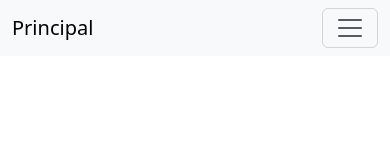
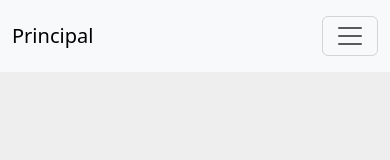
Before and after one commit to RomioCris/PreEntrega2RomioCristian, a plain HTML site: page index.html in a window 390 px wide. Drawn offline with nearby package versions, Linux system fonts and the light colour scheme.

Commit message:
Agrego css responsive y modifico la ruta del responsive css en el index sin el swiper

```diff
--- a/index.html
+++ b/index.html
@@ -5,7 +5,18 @@
     <meta name="viewport" content="width=device-width, initial-scale=1">
     <title>Inicio</title>
     <link href="https://cdn.jsdelivr.net/npm/bootstrap@5.3.3/dist/css/bootstrap.min.css" rel="stylesheet" integrity="sha384-QWTKZyjpPEjISv5WaRU9OFeRpok6YctnYmDr5pNlyT2bRjXh0JMhjY6hW+ALEwIH" crossorigin="anonymous">
-  </head>
+    <link rel="icon" href="imagenes/faviconbco.ico" type="image/x-icon">
+    <link rel="stylesheet" href="swiper-bundle.css">
+    <link
+        href="https://fonts.googleapis.com/css2?family=Montserrat:ital,wght@0,100;0,200;0,300;0,400;0,500;0,600;0,700;0,800;1,100;1,200;1,300;1,400;1,500;1,600;1,700&display=swap"
+        rel="stylesheet">
+    <link href="../PreEntrega2RomioCristian/css/responsive.css" rel="stylesheet" />
+    <script>
+        (function (H) {
+            H.className = H.className += "js"
+        })(document.documentElement)
+    </script>
+</head>
   <body>
     <header>
         <nav class="navbar navbar-expand-lg bg-body-tertiary">
@@ -30,6 +41,7 @@
             </div>
           </nav>
     </header>
+
     <script src="https://cdn.jsdelivr.net/npm/bootstrap@5.3.3/dist/js/bootstrap.bundle.min.js" integrity="sha384-YvpcrYf0tY3lHB60NNkmXc5s9fDVZLESaAA55NDzOxhy9GkcIdslK1eN7N6jIeHz" crossorigin="anonymous"></script>
   </body>
 </html>
```
